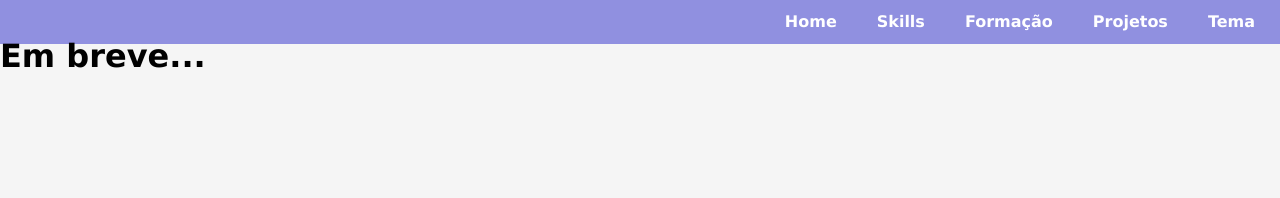
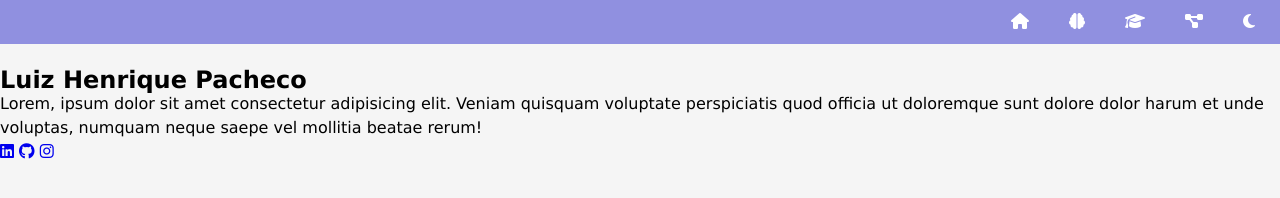
Before and after one commit to LuizDevF/Projeto-portifolio, a plain HTML site: page index.html in a window 1280 px wide. Drawn offline with Linux system fonts and the light colour scheme.

Commit message:
criação do menu com icones

```diff
--- a/index.html
+++ b/index.html
@@ -6,16 +6,19 @@
     <title>Portifólio Luiz Henrique</title>
    <link rel="stylesheet" href="estilos/style.css">
    <link rel="shortcut icon" href="favicon.svg" type="image/svg">
+   <script src="https://kit.fontawesome.com/0ced6e9135.js" crossorigin="anonymous"></script>
+
 </head>
 <body>
+
     <header>
         <nav id="menu">
             <ul>
-                <li><a href="#">Home</a></li>
-                <li><a href="#">Skills</a></li>
-                <li><a href="#">Formação</a></li>
-                <li><a href="#">Projetos</a></li>
-                <li><a href="#">Tema</a></li>
+                <li><a href="#"><i class="fa-solid fa-house"></i></a></li>
+                <li><a href="#"><i class="fa-solid fa-brain"></i></a></li>
+                <li><a href="#"><i class="fa-solid fa-graduation-cap"></i></a></li>
+                <li><a href="#"><i class="fa-solid fa-diagram-project"></i></a></li>
+                <li><a href="#"><i class="fa-solid fa-moon"></i></a></li>
             </ul>
         </nav>
 
@@ -23,10 +26,31 @@
 
 
     <main>
-<h1>Em breve...</h1>
 
-    </main>
+         <section id="ficha">
+<img src="" alt="" class="foto">
+<h1>Luiz Henrique Pacheco</h1>
+<p>Lorem, ipsum dolor sit amet consectetur adipisicing elit. Veniam quisquam voluptate perspiciatis quod officia ut doloremque sunt dolore dolor harum et unde voluptas, numquam neque saepe vel mollitia beatae rerum!</p>
 
+<div id="social">
+<a href="https://www.linkedin.com/in/luiz-henrique-147482261/" target="_blank " rel="nofollow" ><i class="fa-brands fa-linkedin"></i></a>
+<a href="https://github.com/LuizDevF" target="_blank " rel="nofollow"><i class="fa-brands fa-github"></i></a>
+<a href="https://www.instagram.com/luizinz?igsh=NG5mb3V4aDVhM2d4"target="_blank " rel="nofollow"><i class="fa-brands fa-instagram"></i></a>
+
+
+
+
+
+
+</div>
+
+         </section>
+
+         <section id="detalhes">
+
+
+
+         </section>
 
     <footer>
 
```
